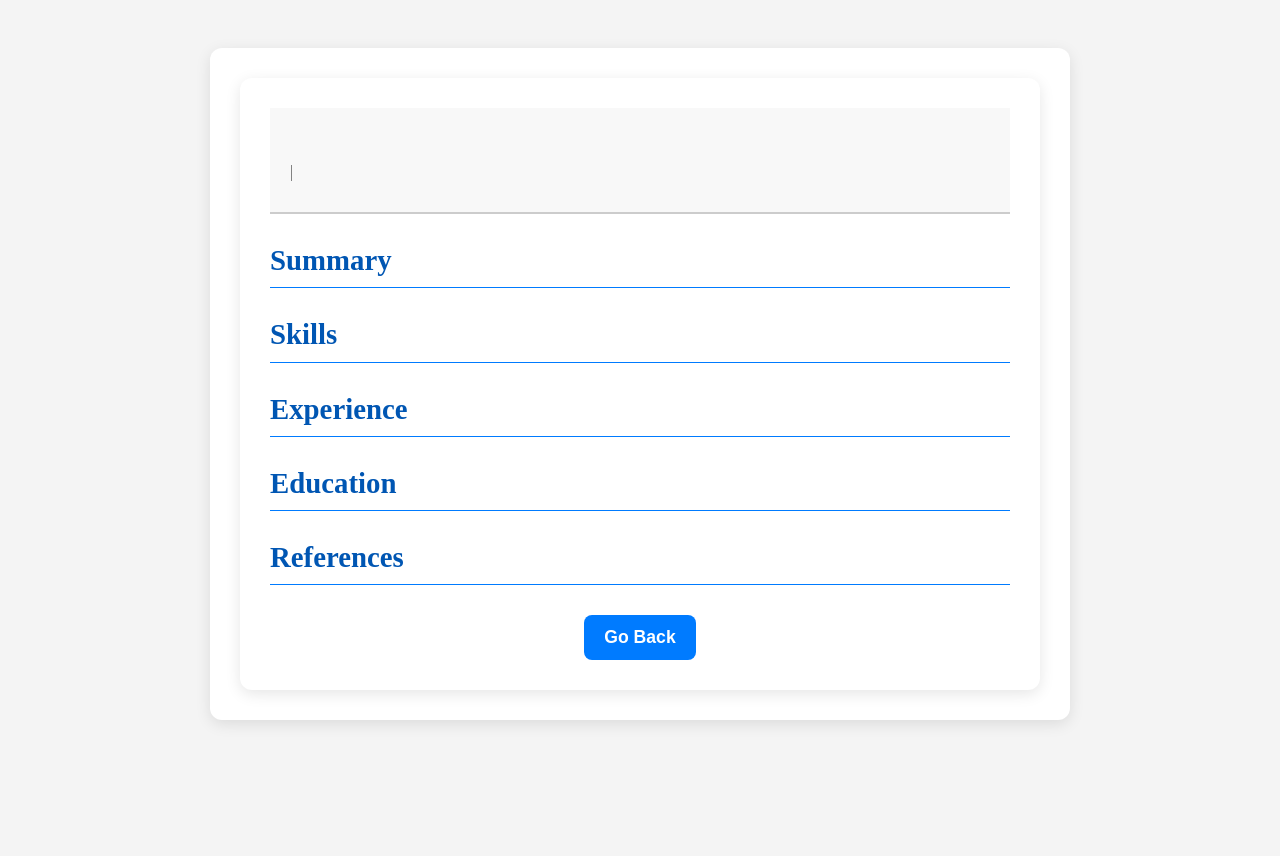
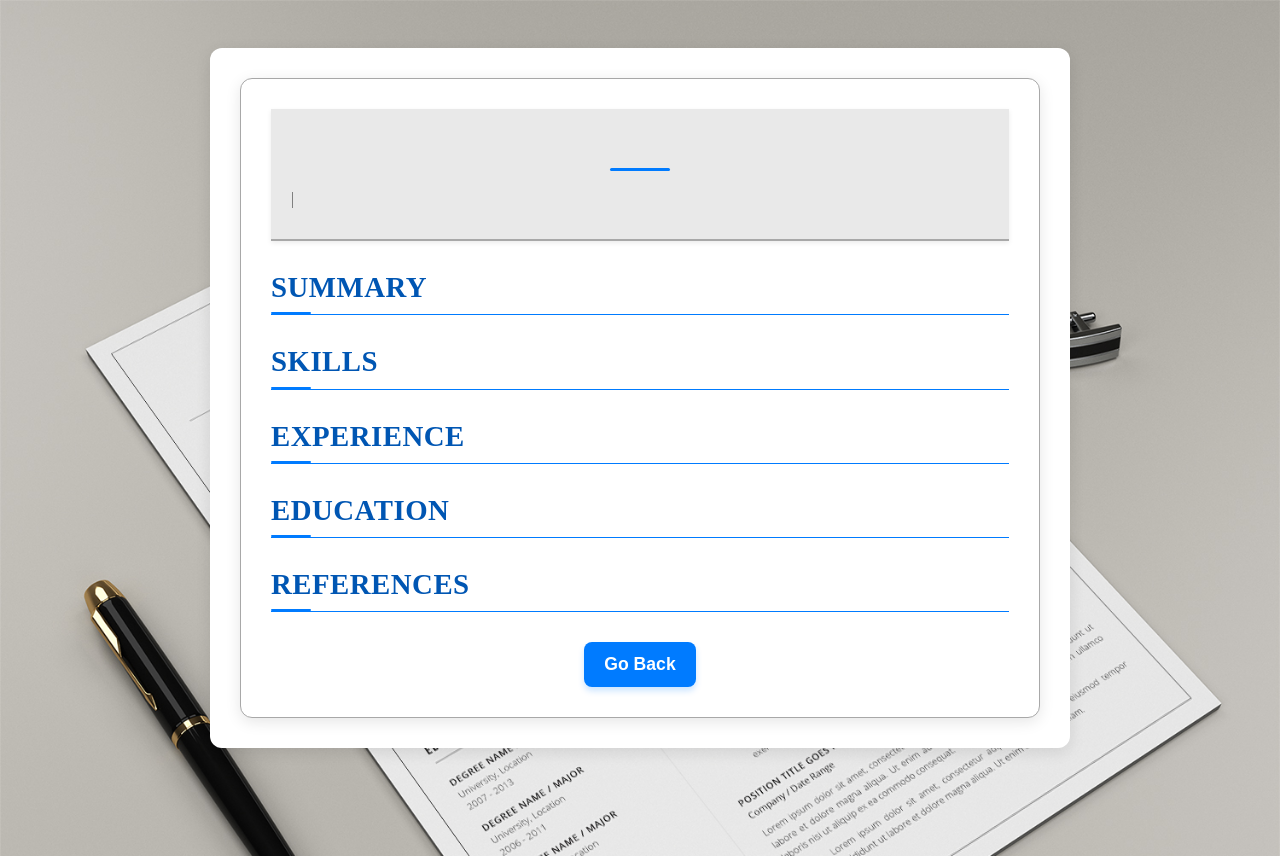
Before and after one commit to mthimkulu23/resume_builder_web, a Flask app: template frontend/templates/template_professional.html in a window 1280 px wide. Run offline with Flask 3, Linux system fonts and the light colour scheme; the template is opened without the code that fills it, so the values that code supplies are empty.

Commit message:
fixed on image

```diff
--- a/frontend/static/css/style.css
+++ b/frontend/static/css/style.css
@@ -1,13 +1,25 @@
 /* frontend/static/css/style.css */
+
+/* Keyframe for a subtle fade-in effect on page load */
+@keyframes fadeIn {
+    from { opacity: 0; transform: translateY(20px); }
+    to { opacity: 1; transform: translateY(0); }
+}
 
 body {
     font-family: Arial, sans-serif;
-    background-color: #f4f4f4;
+    /* Corrected path for the background image */
+    background-image: url(/static/images/A4-Paper-Mockup-01.jpg);
+    background-size: cover; /* Ensures the image covers the entire background */
+    background-position: center; /* Centers the background image */
+    background-repeat: no-repeat; /* Prevents repeating */
+    background-attachment: fixed; /* Keeps image fixed on scroll */
     padding: 20px;
     display: flex;
     justify-content: center;
     align-items: flex-start; /* Align to top for longer forms */
     min-height: 100vh; /* Ensure it takes full viewport height */
+    animation: fadeIn 1s ease-out forwards; /* Apply fade-in animation */
 }
 
 .container {
@@ -25,6 +43,20 @@
     color: #333;
     margin-bottom: 25px;
     font-size: 2.5em; /* Larger heading */
+    position: relative;
+    padding-bottom: 10px;
+}
+
+h1::after {
+    content: '';
+    position: absolute;
+    left: 50%;
+    bottom: 0;
+    transform: translateX(-50%);
+    width: 60px;
+    height: 3px;
+    background-color: #007bff;
+    border-radius: 5px;
 }
 
 form {
@@ -57,14 +102,21 @@
     cursor: pointer;
     font-size: 1.1em;
     font-weight: bold;
-    transition: background-color 0.3s ease, transform 0.2s ease;
+    transition: background-color 0.3s ease, transform 0.2s ease, box-shadow 0.3s ease;
     align-self: center; /* Center the button */
     margin-top: 20px; /* Space above button */
+    box-shadow: 0 4px 6px rgba(0, 123, 255, 0.2);
 }
 
 button:hover {
     background-color: #0056b3;
     transform: translateY(-2px); /* Slight lift on hover */
+    box-shadow: 0 6px 8px rgba(0, 123, 255, 0.3);
+}
+
+button:active {
+    transform: translateY(0); /* Press effect */
+    box-shadow: 0 2px 4px rgba(0, 123, 255, 0.2);
 }
 
 /* Template Selection Styles */
@@ -103,11 +162,30 @@
     margin-bottom: 20px;
     font-size: 2.2em;
     padding-bottom: 10px;
+    position: relative;
 }
+
+.resume-display h2::after {
+    content: '';
+    position: absolute;
+    left: 0;
+    bottom: 0;
+    width: 40px;
+    height: 2px;
+    background-color: #007bff;
+    border-radius: 5px;
+}
+
 
 .resume-display .section {
     margin-bottom: 20px;
     padding-bottom: 15px;
+    border-bottom: 1px dashed #eee;
+    transition: all 0.4s ease-in-out;
+}
+
+.resume-display .section:last-of-type {
+    border-bottom: none; /* No border for the last section */
 }
 
 .resume-display .section h3 {
@@ -165,14 +249,16 @@
     max-width: 750px;
     font-family: 'Times New Roman', serif;
     line-height: 1.5;
+    border: 1px solid #a8a8a8; /* More pronounced border */
 }
 
 .professional-style .professional-header {
-    background-color: #f8f8f8;
+    background-color: #e9e9e9; /* Slightly darker header */
     padding: 20px;
     margin-bottom: 25px;
     text-align: left;
-    border-bottom: 2px solid #ccc;
+    border-bottom: 2px solid #a8a8a8; /* Stronger border */
+    box-shadow: 0 2px 5px rgba(0,0,0,0.08);
 }
 
 .professional-style .professional-header h1 {
@@ -180,6 +266,7 @@
     color: #333;
     margin-bottom: 5px;
     text-align: left;
+    text-shadow: 1px 1px 1px rgba(0,0,0,0.02);
 }
 
 .professional-style .contact-info {
@@ -203,13 +296,21 @@
     padding-bottom: 5px;
     margin-bottom: 15px;
     text-align: left;
+    text-transform: uppercase;
+    letter-spacing: 0.5px;
 }
 
 .professional-style .experience-item,
 .professional-style .education-item {
     margin-bottom: 15px;
-    border-left: 3px solid #eee;
+    border-left: 3px solid #ccc; /* Slightly darker border */
     padding-left: 10px;
+    transition: border-color 0.2s ease;
+}
+
+.professional-style .experience-item:hover,
+.professional-style .education-item:hover {
+    border-left-color: #007bff; /* Highlight on hover */
 }
 
 .professional-style p {
```
Also changed, not shown: other parts of frontend/static/css/style.css (+38 -0 lines), frontend/static/js/script.js (added, +81 -0 lines), frontend/static/images/A4-Paper-Mockup-01.jpg (added), frontend/static/images/picture.jpg (added).
